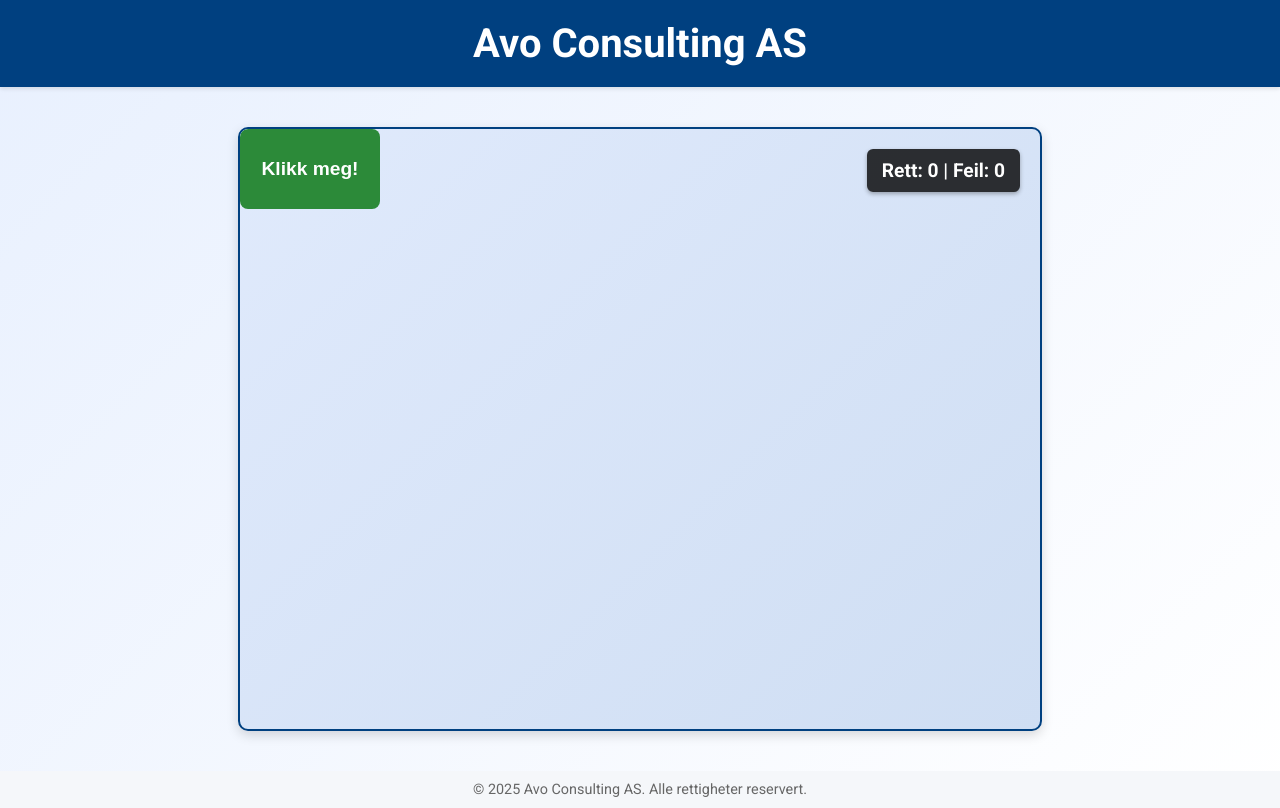
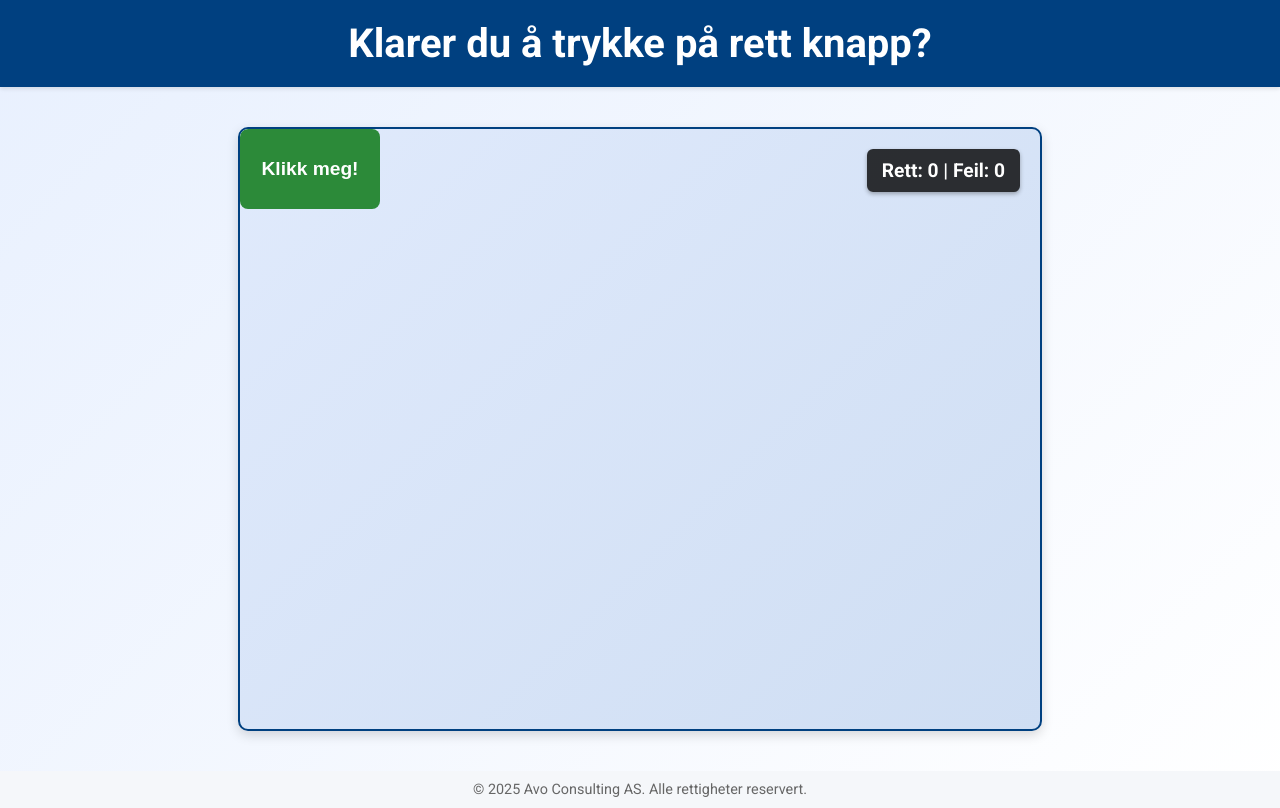
Before and after one commit to doffpett/operator-test, a plain HTML site: page index.html in a window 1280 px wide. Drawn offline with Linux system fonts and the light colour scheme.

Commit message:
Update index.html

```diff
--- a/index.html
+++ b/index.html
@@ -106,7 +106,7 @@
 </head>
 <body>
   <header>
-    <h1>Avo Consulting AS</h1>
+    <h1>Klarer du å trykke på rett knapp?</h1>
   </header>
   <main>
     <div id="spillomrade">
```
